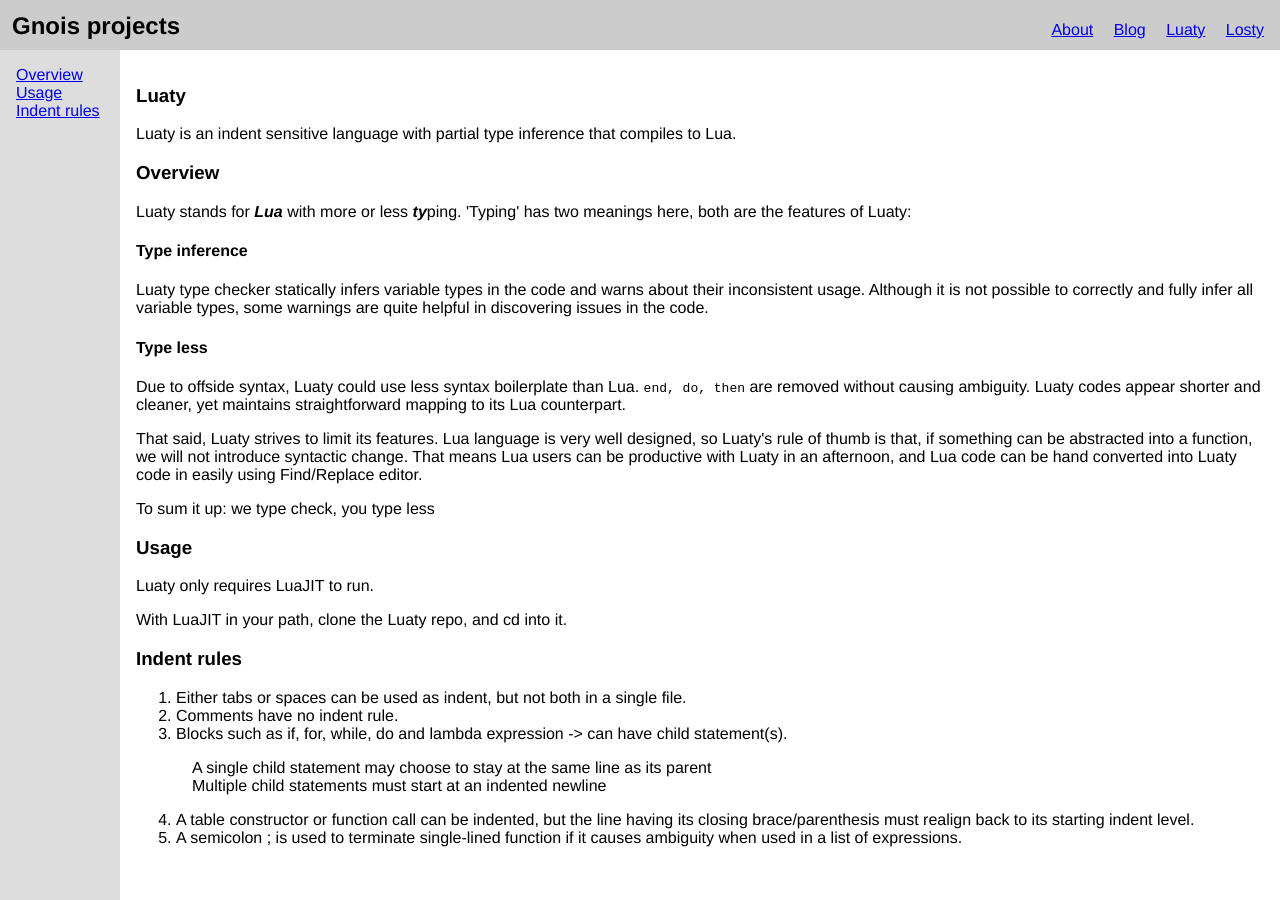
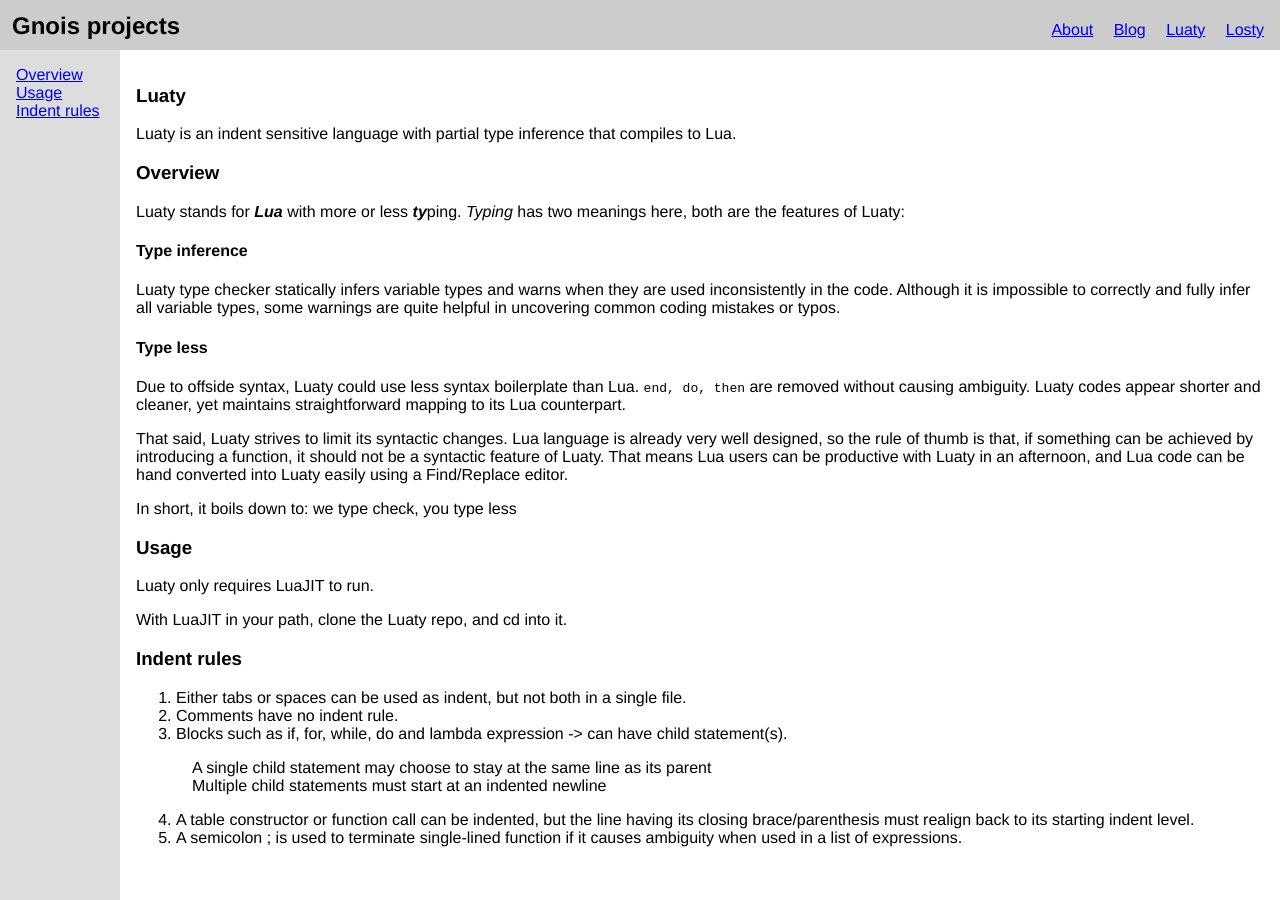
Before and after one commit to gnois/gnois.github.io, a Jekyll site: the page built from luaty/index.html, in a window 1280 px wide and 900 px high. Built offline with Jekyll 4.4.1, drawn with Linux system fonts in a browser that asks for light colours.

Commit message:
Update layout and doc

```diff
--- a/blog/index.html
+++ b/blog/index.html
@@ -3,6 +3,7 @@
 title: Blog
 ---
 
+<section>
   <h3>{{ page.title }}</h3>
   <ul class="posts">
 
@@ -11,3 +12,4 @@
     {% endfor %}
 
   </ul>
+</section>
--- a/luaty/index.html
+++ b/luaty/index.html
@@ -19,19 +19,18 @@
 
 <a name="overview" class="anchor"></a>
 <h3>Overview</h3>
-<p>Luaty stands for <strong><em>Lua</em></strong> with more or less <strong><em>ty</em></strong>ping. 'Typing' has two meanings here, both are the features of Luaty:</p>
+<p>Luaty stands for <strong><em>Lua</em></strong> with more or less <strong><em>ty</em></strong>ping. <em>Typing</em> has two meanings here, both are the features of Luaty:</p>
 
 <h4>Type inference</h4>
-<p>Luaty type checker statically infers variable types in the code and warns about their inconsistent usage. Although it is not possible to correctly and fully infer all variable types, some warnings are quite helpful in discovering issues in the code.</p>
+<p>Luaty type checker statically infers variable types and warns when they are used inconsistently in the code. Although it is impossible to correctly and fully infer all variable types, some warnings are quite helpful in uncovering common coding mistakes or typos.</p>
 
 <h4>Type less</h4>
 <p>Due to offside syntax, Luaty could use less syntax boilerplate than Lua. <code>end, do, then</code> are removed without causing ambiguity. Luaty codes appear shorter and cleaner, yet maintains straightforward mapping to its Lua counterpart.</p>
 
+That said, Luaty strives to limit its syntactic changes. Lua language is already very well designed, so the rule of thumb is that, if something can be achieved by introducing a function, it should not be a syntactic feature of Luaty.
+That means Lua users can be productive with Luaty in an afternoon, and Lua code can be hand converted into Luaty easily using a Find/Replace editor.
 
-That said, Luaty strives to limit its features. Lua language is very well designed, so Luaty's rule of thumb is that, if something can be abstracted into a function, we will not introduce syntactic change.
-That means Lua users can be productive with Luaty in an afternoon, and Lua code can be hand converted into Luaty code in easily using Find/Replace editor.
-
-<p>To sum it up: we type check, you type less</p>
+<p>In short, it boils down to: we type check, you type less</p>
 <!--
 <ul>
   <li>no more end</li>
```
Lines whose indentation alone changed are shown as unchanged.
